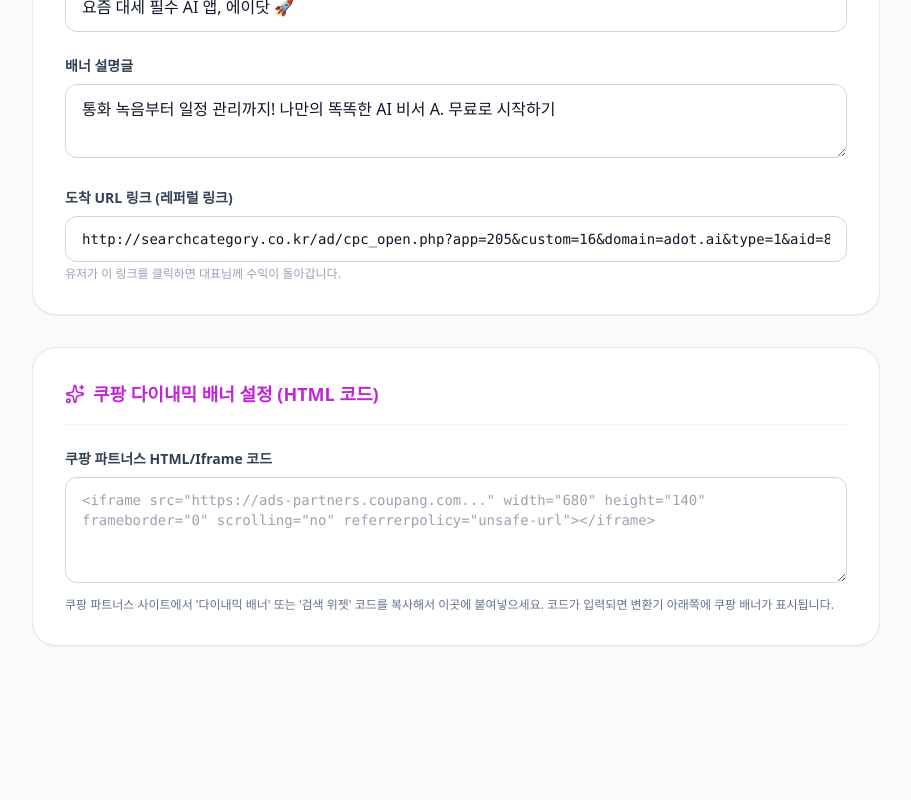
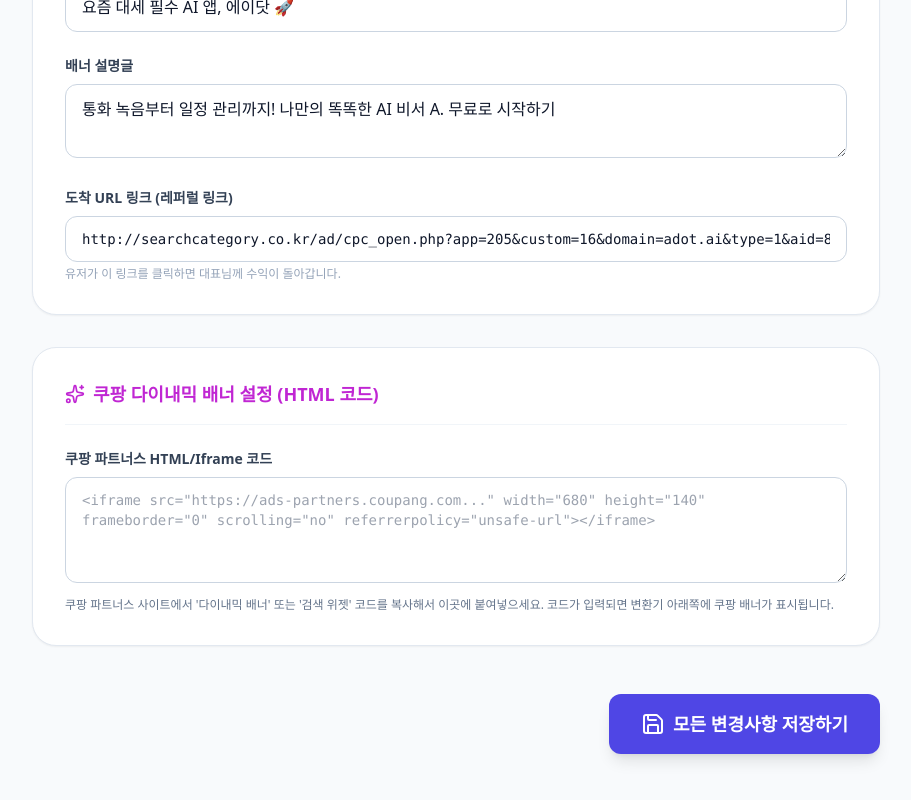
Before and after one commit to bcde369369-arch/gifty, a Next.js app: page /admin in a window 1280 px wide. Shown: the part 817-1617 px from the top of the page, without its empty margins (184-1095 px from the left). Before the commit the page ends 1511 px from the top, so only its background shows below. Built offline with nearby package versions, Linux system fonts and the light colour scheme; no server answers; sample sign-in values are in the browser's storage.

Commit message:
Add bottom save button to admin page

```diff
--- a/app/admin/page.tsx
+++ b/app/admin/page.tsx
@@ -177,6 +177,17 @@ export default function AdminDashboard() {
               </div>
             </div>
           </section>
+
+          {/* Bottom Save Button */}
+          <div className="flex justify-end pt-4">
+            <button
+              onClick={handleSave}
+              disabled={isSaving}
+              className="flex items-center gap-2 bg-indigo-600 hover:bg-indigo-700 text-white font-bold py-4 px-8 rounded-xl shadow-lg transition-all disabled:opacity-50 text-lg"
+            >
+              <Save size={24} /> {isSaving ? '저장 중...' : '모든 변경사항 저장하기'}
+            </button>
+          </div>
         </div>
       </div>
     </div>
```
